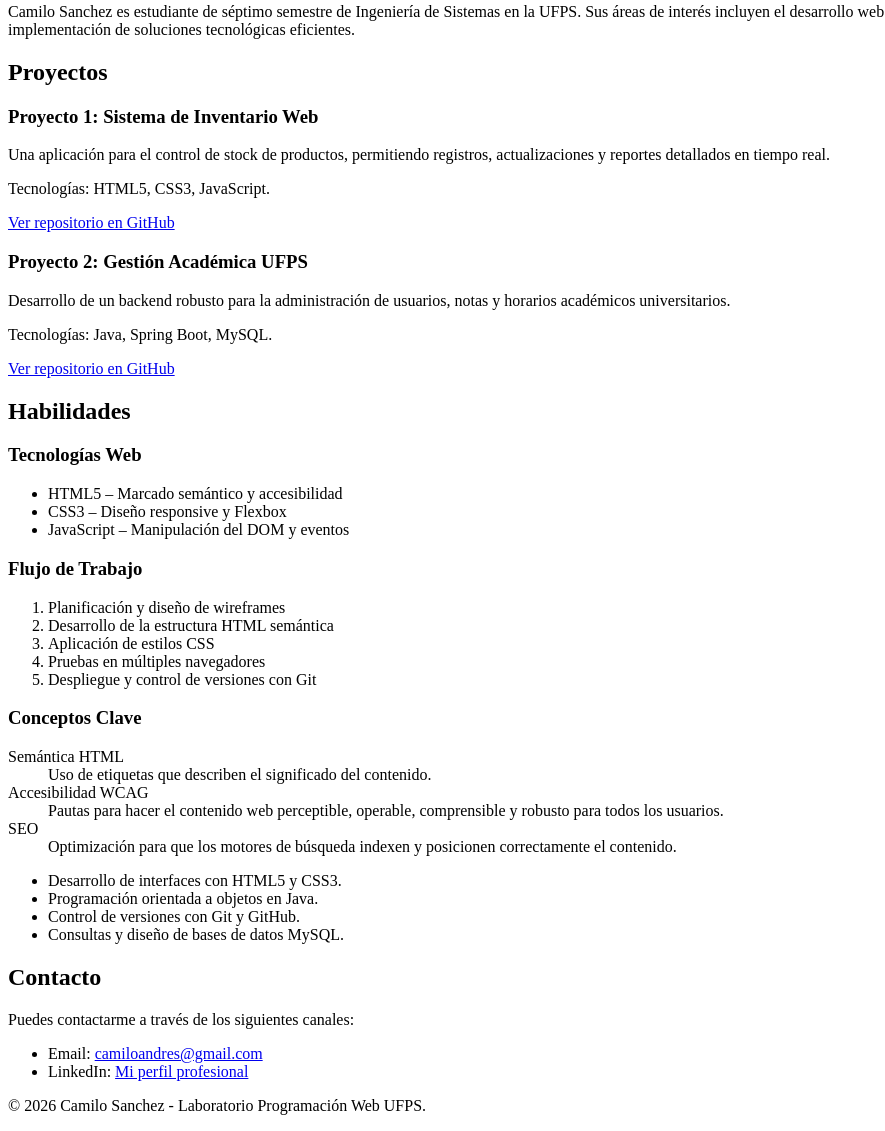
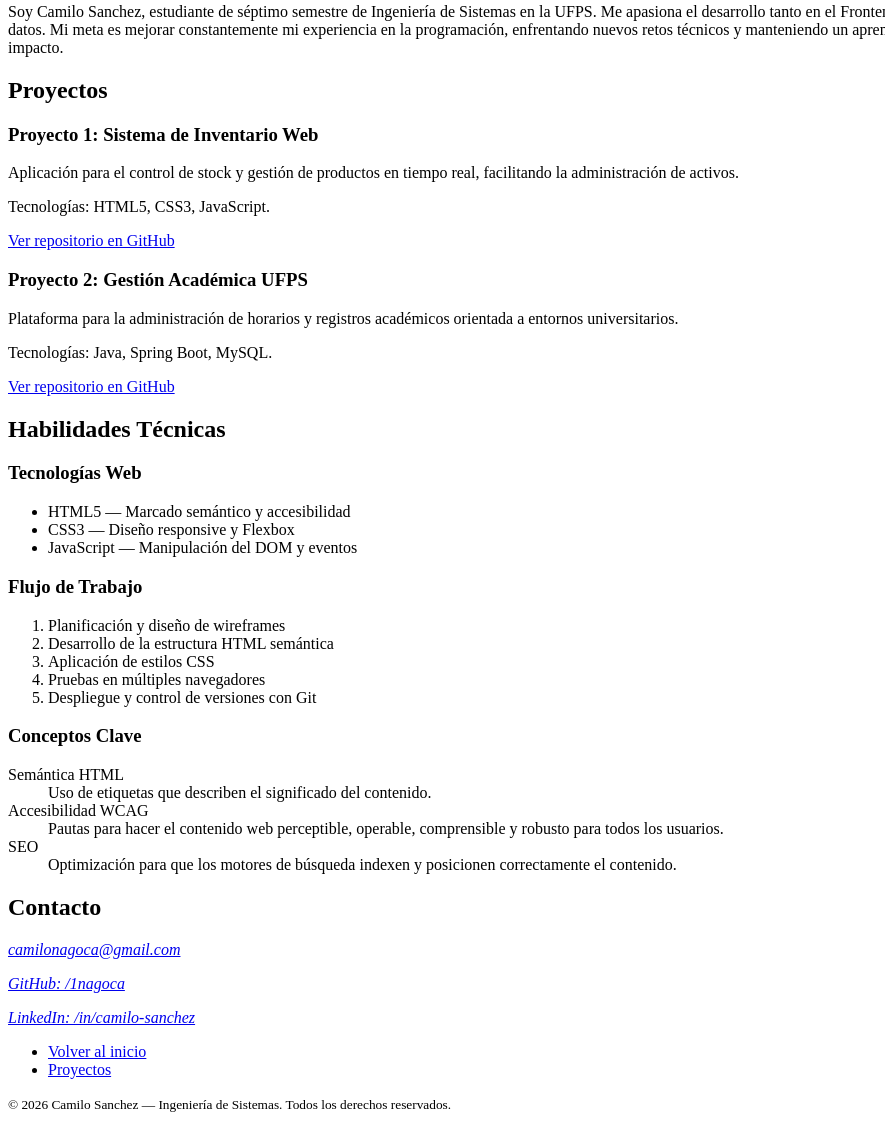
Before and after one commit to 1nagoca/Sanchez-post1-u2, a plain HTML site: page index.html in a window 1280 px wide. Shown: the part 438-1569 px from the top of the page, without its empty margins (0-885 px from the left). Drawn offline with Linux system fonts and the light colour scheme.

Commit message:
portafolio completado

```diff
--- a/index.html
+++ b/index.html
@@ -5,7 +5,7 @@
     <meta charset="UTF-8">
     <meta name="viewport" content="width=device-width, initial-scale=1.0">
     <meta name="description"
-        content="Portafolio profesional de Camilo Sanchez, estudiante de Ingeniería de Sistemas en la UFPS, Séptimo Semestre. Especializado en desarrollo web y HTML5 básico. 2026.">
+        content="Portafolio de Camilo Sanchez, estudiante de Ingeniería de Sistemas, Séptimo Semestre. 2026.">
     <meta name="author" content="Camilo Sanchez">
     <meta name="robots" content="index, follow">
     <title>Portafolio — Camilo Sanchez | Ingeniería de Sistemas</title>
@@ -14,8 +14,7 @@
 <body>
     <header>
         <h1>Camilo Sanchez</h1>
-        <p>Estudiante de Ingeniería de Sistemas | Séptimo Semestre | UFPS</p>
-
+        <p>Estudiante de Ingeniería de Sistemas — Séptimo Semestre</p>
         <nav aria-label="Navegación principal">
             <ul>
                 <li><a href="#sobre-mi">Sobre mí</a></li>
@@ -25,54 +24,50 @@
             </ul>
         </nav>
     </header>
-
     <main>
         <section id="sobre-mi">
             <h2>Sobre Mí</h2>
             <figure>
                 <img src="img/perfil.jpg" alt="Fotografía de perfil de Camilo Sanchez" width="150" height="150"
                     loading="eager">
-                <figcaption>Estudiante de Ingeniería de Sistemas, 2026.</figcaption>
+                <figcaption>Estudiante de Ingeniería de Sistemas,
+                    2026.</figcaption>
             </figure>
-            <p>
-                Camilo Sanchez es estudiante de séptimo semestre de Ingeniería de Sistemas en la UFPS.
-                Sus áreas de interés incluyen el desarrollo web frontend, la gestión de bases de datos
-                relacionales y la implementación de soluciones tecnológicas eficientes.
+            <p>Soy Camilo Sanchez, estudiante de séptimo semestre de Ingeniería de Sistemas en la UFPS. Me apasiona el
+                desarrollo tanto en el Frontend como en el Backend y disfruto trabajar con bases de datos. Mi meta es
+                mejorar constantemente mi experiencia en la programación, enfrentando nuevos retos técnicos y
+                manteniendo un aprendizaje continuo para crear soluciones tecnológicas de alto impacto.
             </p>
         </section>
-
         <section id="proyectos">
             <h2>Proyectos</h2>
             <article>
                 <h3>Proyecto 1: Sistema de Inventario Web</h3>
-                <p>Una aplicación para el control de stock de productos, permitiendo registros,
-                    actualizaciones y reportes detallados en tiempo real.</p>
+                <p>Aplicación para el control de stock y gestión de productos en tiempo real, facilitando la
+                    administración de activos.</p>
                 <p>Tecnologías: HTML5, CSS3, JavaScript.</p>
-                <a href="https://github.com/1nagoca/sanchez-post1-u2" target="_blank" rel="noopener noreferrer">
+                <a href="https://github.com/1nagoca/sanchez-post1-u1.git" target="_blank" rel="noopener noreferrer">
                     Ver repositorio en GitHub
                 </a>
             </article>
-
             <article>
                 <h3>Proyecto 2: Gestión Académica UFPS</h3>
-                <p>Desarrollo de un backend robusto para la administración de usuarios, notas y
-                    horarios académicos universitarios.</p>
+                <p>Plataforma para la administración de horarios y registros académicos orientada a entornos
+                    universitarios.</p>
                 <p>Tecnologías: Java, Spring Boot, MySQL.</p>
-                <a href="https://github.com/1nagoca/sanchez-post1-u2" target="_blank" rel="noopener noreferrer">
+                <a href="https://github.com/1nagoca/sanchez-post2-u1.git" target="_blank" rel="noopener noreferrer">
                     Ver repositorio en GitHub
                 </a>
             </article>
         </section>
-
-        <section id="habilidades">
-            <h2>Habilidades</h2>
+        <aside id="habilidades">
+            <h2>Habilidades Técnicas</h2>
             <h3>Tecnologías Web</h3>
             <ul>
-                <li>HTML5 – Marcado semántico y accesibilidad</li>
-                <li>CSS3 – Diseño responsive y Flexbox</li>
-                <li>JavaScript – Manipulación del DOM y eventos</li>
+                <li>HTML5 — Marcado semántico y accesibilidad</li>
+                <li>CSS3 — Diseño responsive y Flexbox</li>
+                <li>JavaScript — Manipulación del DOM y eventos</li>
             </ul>
-
             <h3>Flujo de Trabajo</h3>
             <ol>
                 <li>Planificación y diseño de wireframes</li>
@@ -81,42 +76,49 @@
                 <li>Pruebas en múltiples navegadores</li>
                 <li>Despliegue y control de versiones con Git</li>
             </ol>
-
             <h3>Conceptos Clave</h3>
             <dl>
                 <dt>Semántica HTML</dt>
-                <dd>Uso de etiquetas que describen el significado del contenido.</dd>
-
+                <dd>Uso de etiquetas que describen el significado del
+                    contenido.</dd>
                 <dt>Accesibilidad WCAG</dt>
-                <dd>Pautas para hacer el contenido web perceptible, operable, comprensible y robusto para todos los
-                    usuarios.</dd>
-
+                <dd>Pautas para hacer el contenido web perceptible, operable,
+                    comprensible y robusto para todos los usuarios.</dd>
                 <dt>SEO</dt>
-                <dd>Optimización para que los motores de búsqueda indexen y posicionen correctamente el contenido.</dd>
+                <dd>Optimización para que los motores de búsqueda indexen y
+                    posicionen correctamente el contenido.</dd>
             </dl>
-            </aside>
-            <ul>
-                <li>Desarrollo de interfaces con HTML5 y CSS3.</li>
-                <li>Programación orientada a objetos en Java.</li>
-                <li>Control de versiones con Git y GitHub.</li>
-                <li>Consultas y diseño de bases de datos MySQL.</li>
-            </ul>
-        </section>
-
-        <aside id="contacto">
+        </aside>
+        <footer id="contacto">
             <h2>Contacto</h2>
-            <p>Puedes contactarme a través de los siguientes canales:</p>
-            <ul>
-                <li>Email: <a href="camiloandres@gmail.com">camiloandres@gmail.com</a></li>
-                <li>LinkedIn: <a href="https://www.linkedin.com/in/camilo-s%C3%A1nchez-580b0626a" target="_blank"
-                        rel="noopener noreferrer">Mi perfil
-                        profesional</a></li>
-            </ul>
-        </aside>
+            <address>
+                <p>
+                    <a href="camilonagoca@gmail.com"> camilonagoca@gmail.com </a>
+                </p>
+                <p>
+                    <a href="https://github.com/1nagoca" target="_blank" rel="noopener noreferrer"> GitHub: /1nagoca
+                    </a>
+                </p>
+                <p>
+                    <a href="https://www.linkedin.com/in/camilo-s%C3%A1nchez-580b0626a/" target="_blank"
+                        rel="noopener noreferrer">
+                        LinkedIn: /in/camilo-sanchez
+                    </a>
+                </p>
+            </address>
+            <nav aria-label="Navegación del pie de página">
+                <ul>
+                    <li><a href="#sobre-mi">Volver al inicio</a></li>
+                    <li><a href="#proyectos">Proyectos</a></li>
+                </ul>
+            </nav>
+            <p>
+                <small>
+                    &copy; 2026 Camilo Sanchez — Ingeniería de Sistemas. Todos los derechos reservados.
+                </small>
+            </p>
+        </footer>
     </main>
-    <footer>
-        <p>&copy; 2026 Camilo Sanchez - Laboratorio Programación Web UFPS.</p>
-    </footer>
 </body>
 
 </html>
```
